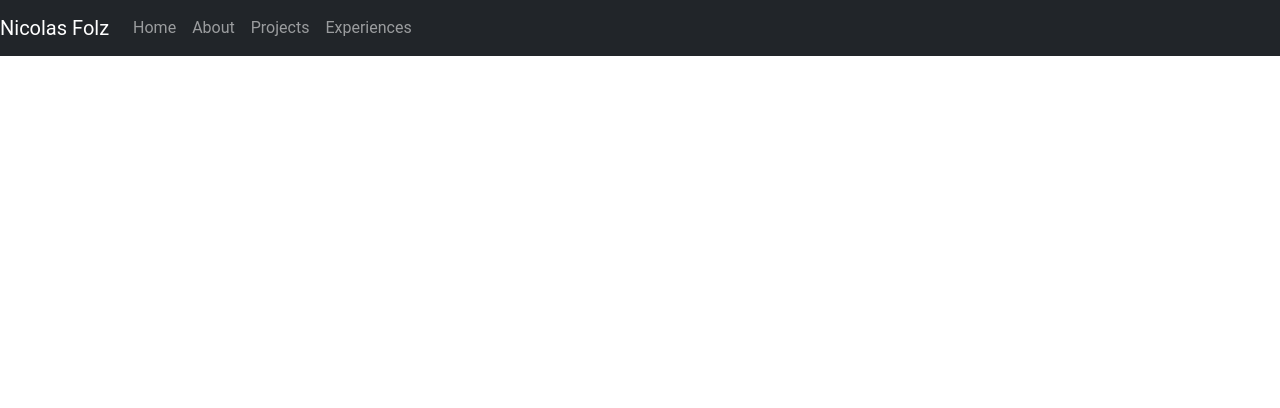
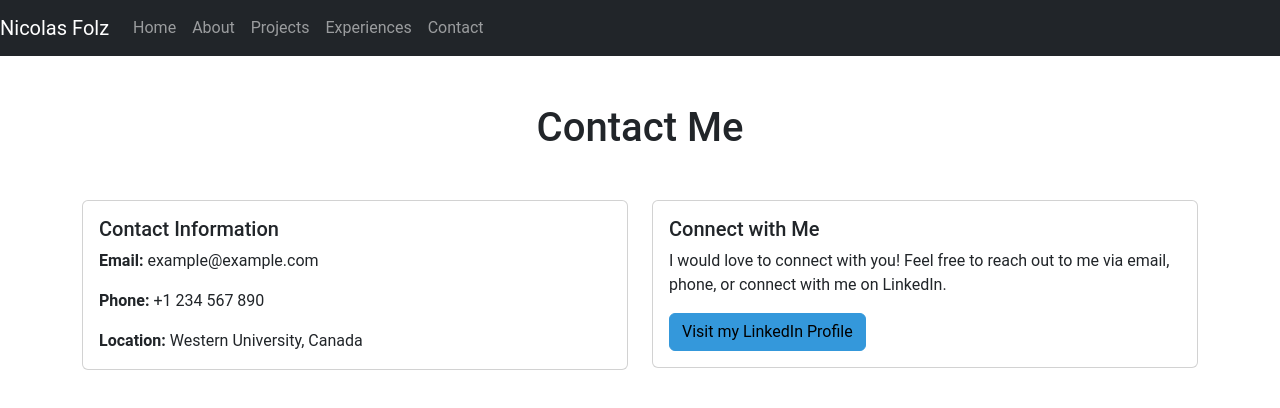
Before and after one commit to NFolz/website, a React (Create React App) app: page /contact in a window 1280 px wide. Shown: the top 408 px of the page. Built offline with nearby package versions, Linux system fonts and the light colour scheme.

Commit message:
Looking great

```diff
--- a/src/App.js
+++ b/src/App.js
@@ -6,6 +6,7 @@ import Home from './pages/HomePage';
 import About from './pages/AboutPage';
 import Projects from './pages/Projects';
 import Experiences from './pages/Experiences';
+import Contact from './pages/Contact';
 
 function App() {
   return (
@@ -17,6 +18,7 @@ function App() {
           <Route path="/about" element={<About />} />
           <Route path="/projects" element={<Projects />} />
           <Route path="/experiences" element={<Experiences />} />
+          <Route path="/contact" element={<Contact />} />
         </Routes>
       </div>
     </Router>
--- a/src/components/NavBar.js
+++ b/src/components/NavBar.js
@@ -14,6 +14,7 @@ function NavBar() {
           <Nav.Link as={Link} to="/about">About</Nav.Link>
           <Nav.Link as={Link} to="/projects">Projects</Nav.Link>
           <Nav.Link as={Link} to="/experiences">Experiences</Nav.Link>
+          <Nav.Link as={Link} to="/contact">Contact</Nav.Link>
         </Nav>
       </Navbar.Collapse>
     </Navbar>
--- /dev/null
+++ b/src/pages/Contact.js
@@ -0,0 +1,49 @@
+import React from 'react';
+import { Container, Row, Col, Card, Button } from 'react-bootstrap';
+
+const Contact = () => {
+  return (
+    <Container className="my-5">
+      <h1 className="text-center mb-5">Contact Me</h1>
+
+      <Row>
+        <Col md={6} className="mb-4">
+          <Card>
+            <Card.Body>
+              <Card.Title>Contact Information</Card.Title>
+              <Card.Text>
+                <strong>Email:</strong> example@example.com
+              </Card.Text>
+              <Card.Text>
+                <strong>Phone:</strong> +1 234 567 890
+              </Card.Text>
+              <Card.Text>
+                <strong>Location:</strong> Western University, Canada
+              </Card.Text>
+            </Card.Body>
+          </Card>
+        </Col>
+
+        <Col md={6} className="mb-4">
+          <Card>
+            <Card.Body>
+              <Card.Title>Connect with Me</Card.Title>
+              <Card.Text>
+                I would love to connect with you! Feel free to reach out to me via email, phone, or connect with me on LinkedIn.
+              </Card.Text>
+              <Button
+                variant="primary"
+                href="https://www.linkedin.com/in/nicolas-folz/"
+                target="_blank"
+              >
+                Visit my LinkedIn Profile
+              </Button>
+            </Card.Body>
+          </Card>
+        </Col>
+      </Row>
+    </Container>
+  );
+};
+
+export default Contact;
--- a/src/pages/Projects.js
+++ b/src/pages/Projects.js
@@ -16,7 +16,9 @@ function Projects() {
               <Card.Text>
                 This is an example project I worked on. It uses React, Node.js, and MongoDB to build a full-stack application.
               </Card.Text>
-              <Button variant="secondary">Learn More</Button>
+              <Button variant="secondary" href="https://example.com" target="_blank">
+          Learn More
+        </Button>
             </Card.Body>
           </Card>
         </Col>
@@ -29,7 +31,9 @@ function Projects() {
               <Card.Text>
                 This is another project I worked on. It uses Express.js and MongoDB to build a RESTful API.
               </Card.Text>
-              <Button variant="secondary">Learn More</Button>
+              <Button variant="secondary" href="https://example.com" target="_blank">
+          Learn More
+        </Button>
             </Card.Body>
           </Card>
         </Col>
@@ -42,7 +46,9 @@ function Projects() {
               <Card.Text>
                 A data visualization project built with React and D3.js to create interactive charts and graphs.
               </Card.Text>
-              <Button variant="secondary">Learn More</Button>
+              <Button variant="secondary" href="https://example.com" target="_blank">
+          Learn More
+        </Button>
             </Card.Body>
           </Card>
         </Col>
@@ -55,7 +61,9 @@ function Projects() {
               <Card.Text>
                 A machine learning model built in Python using scikit-learn to predict housing prices based on various factors.
               </Card.Text>
-              <Button variant="secondary">Learn More</Button>
+              <Button variant="secondary" href="https://example.com" target="_blank">
+          Learn More
+        </Button>
             </Card.Body>
           </Card>
         </Col>
@@ -68,7 +76,9 @@ function Projects() {
               <Card.Text>
                 A mobile app developed using React Native that allows users to track their daily fitness progress.
               </Card.Text>
-              <Button variant="secondary">Learn More</Button>
+              <Button variant="secondary" href="https://example.com" target="_blank">
+          Learn More
+        </Button>
             </Card.Body>
           </Card>
         </Col>
```
